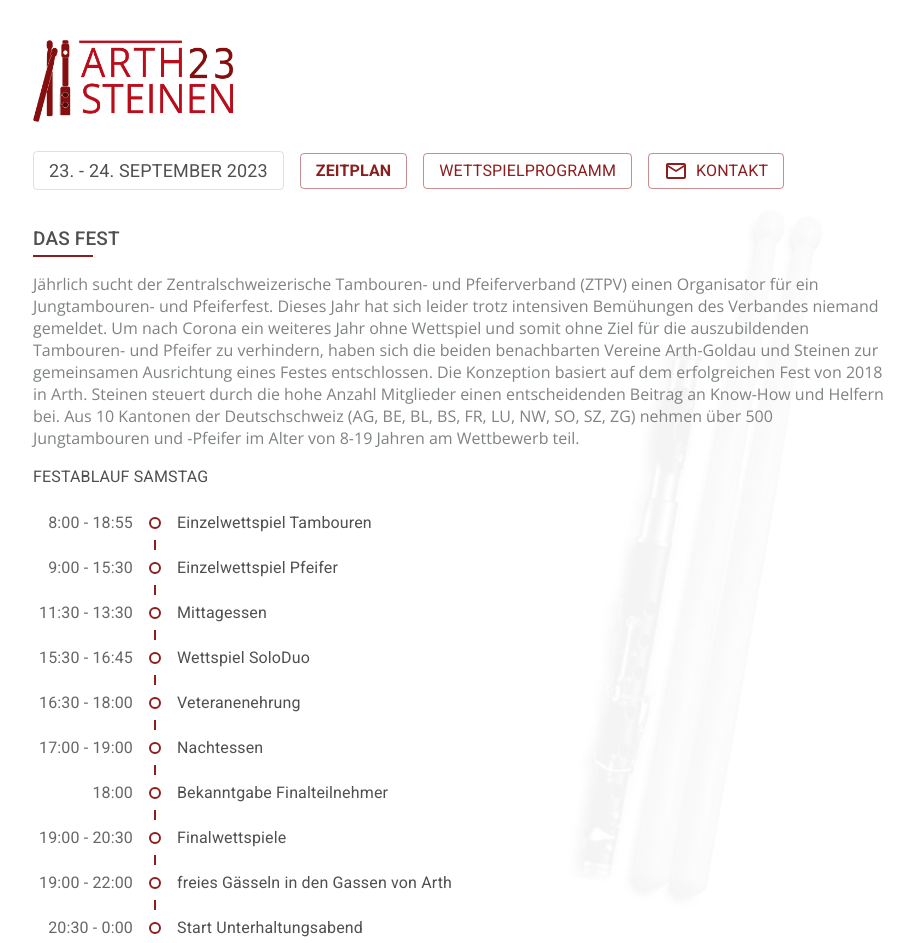
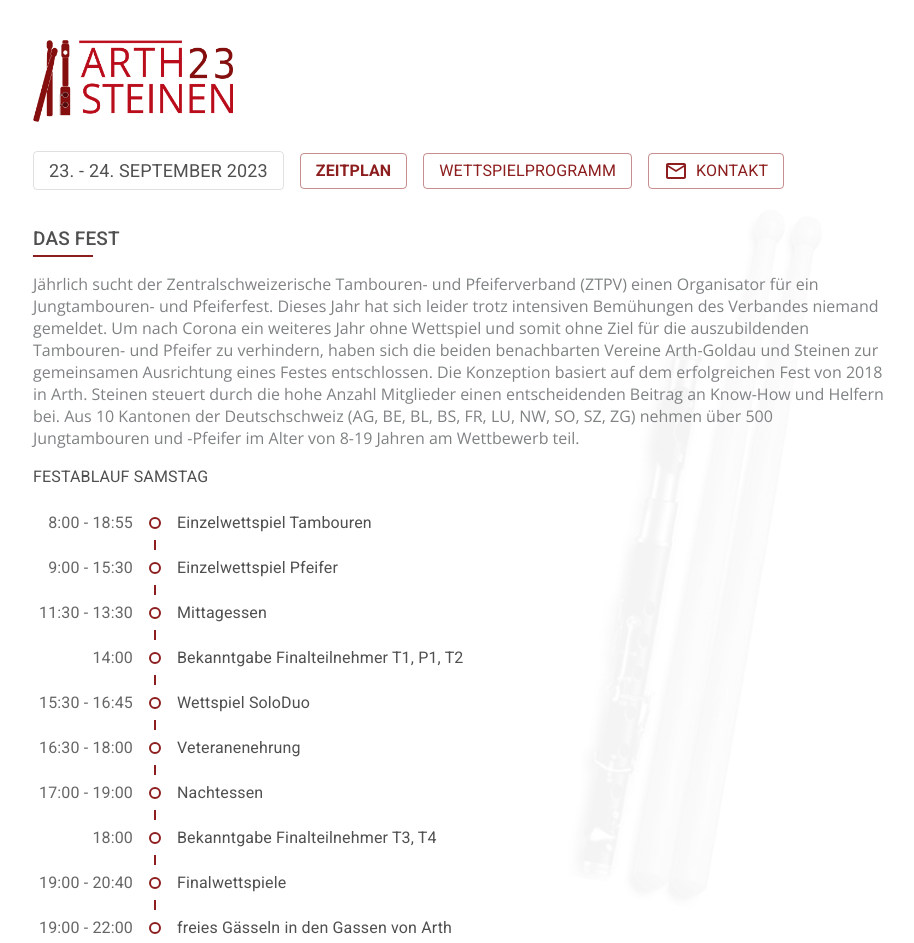
Before and after one commit to randombenj/arth-steinen-23, a React (Create React App) app: page / in a window 1280 px wide. Shown: the top 943 px of the page, without its empty margins (231-1145 px from the left). Built offline with nearby package versions, Linux system fonts and the light colour scheme.

Commit message:
Fix zeitplan

```diff
--- a/src/Timeline.tsx
+++ b/src/Timeline.tsx
@@ -16,13 +16,15 @@ export default function FestTimeline() {
     { from: new Date(2023, 9, 23, 8, 0), to: new Date(2023, 9, 23, 18, 55), event: 'Einzelwettspiel Tambouren' },
     { from: new Date(2023, 9, 23, 9, 0), to: new Date(2023, 9, 23, 15, 30), event: 'Einzelwettspiel Pfeifer' },
     { from: new Date(2023, 9, 23, 11, 30), to: new Date(2023, 9, 23, 13, 30), event: 'Mittagessen' },
+    { from: new Date(2023, 9, 23, 14, 0), to: undefined, event: 'Bekanntgabe Finalteilnehmer T1, P1, T2' },
+
     { from: new Date(2023, 9, 23, 15, 30), to: new Date(2023, 9, 23, 16, 45), event: 'Wettspiel SoloDuo' },
     { from: new Date(2023, 9, 23, 16, 30), to: new Date(2023, 9, 23, 18, 0), event: 'Veteranenehrung' },
     { from: new Date(2023, 9, 23, 17, 0), to: new Date(2023, 9, 23, 19, 0), event: 'Nachtessen' },
-    { from: new Date(2023, 9, 23, 18, 0), to: undefined, event: 'Bekanntgabe Finalteilnehmer' },
-    { from: new Date(2023, 9, 23, 19, 0), to: new Date(2023, 9, 23, 20, 30), event: 'Finalwettspiele' },
+    { from: new Date(2023, 9, 23, 18, 0), to: undefined, event: 'Bekanntgabe Finalteilnehmer T3, T4' },
+    { from: new Date(2023, 9, 23, 19, 0), to: new Date(2023, 9, 23, 20, 40), event: 'Finalwettspiele' },
     { from: new Date(2023, 9, 23, 19, 0), to: new Date(2023, 9, 23, 22, 0), event: 'freies Gässeln in den Gassen von Arth' },
-    { from: new Date(2023, 9, 23, 20, 30), to: new Date(2023, 9, 23, 24, 0), event: 'Start Unterhaltungsabend' }
+    { from: new Date(2023, 9, 23, 21, 0), to: new Date(2023, 9, 23, 22, 0), event: 'Unterhaltungsabend' }
   ]
 
   const sunday = [
```
